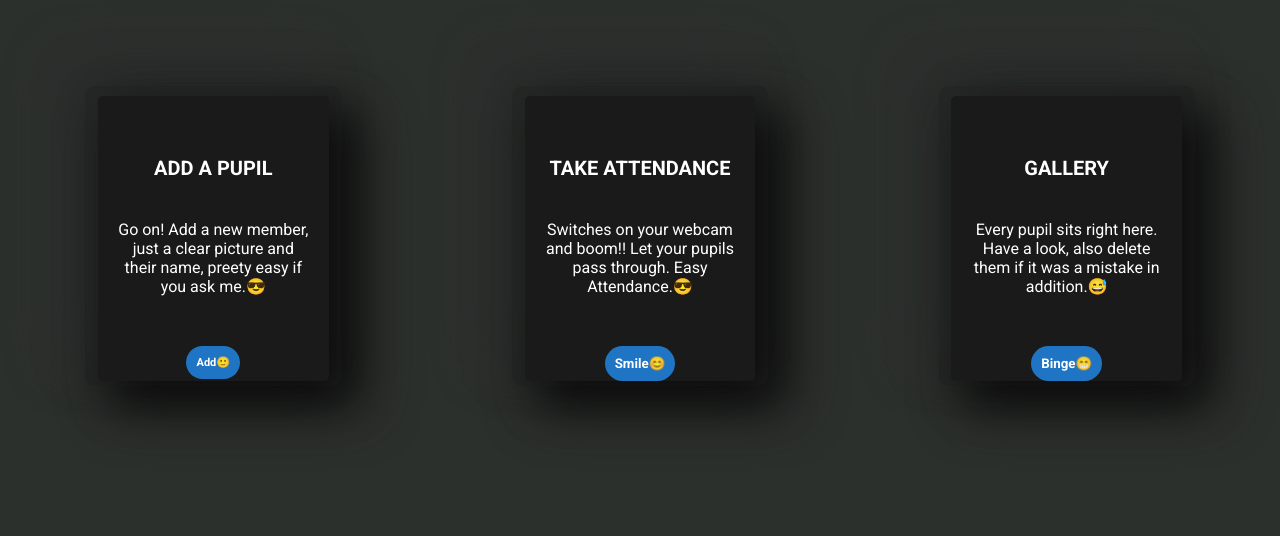
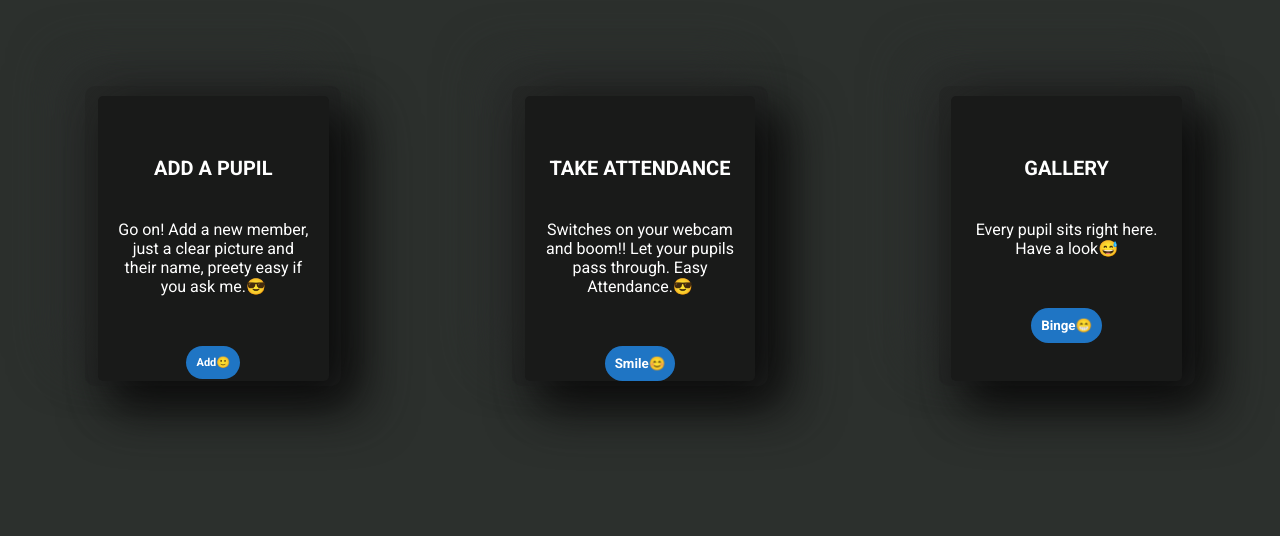
Before and after one commit to Umang-Kumar/Final, a Flask app: page /dashboard/ in a window 1280 px wide; the page is wider, and only the part inside the window is pictured. Shown: the part 272-808 px from the top of that part. Run offline with Flask 2, Linux system fonts and the light colour scheme; the visitor is signed in with stand-in values (Sample User, id 1); some libraries are stand-ins or nearby versions.

Commit message:
Update dashboard.html

```diff
--- a/templates/dashboard.html
+++ b/templates/dashboard.html
@@ -32,7 +32,7 @@
           <div class="card" onclick="window.location.href='/gallery/';">
             <div class="card__content">
               <h3 class="card__header">Gallery</h3>
-              <p class="card__info">Every pupil sits right here. Have a look, also delete them if it was a mistake in addition.😅</p>
+              <p class="card__info">Every pupil sits right here. Have a look😅</p>
               <button class="card__button">Binge😁</button>
             </div>
           </div>
```
